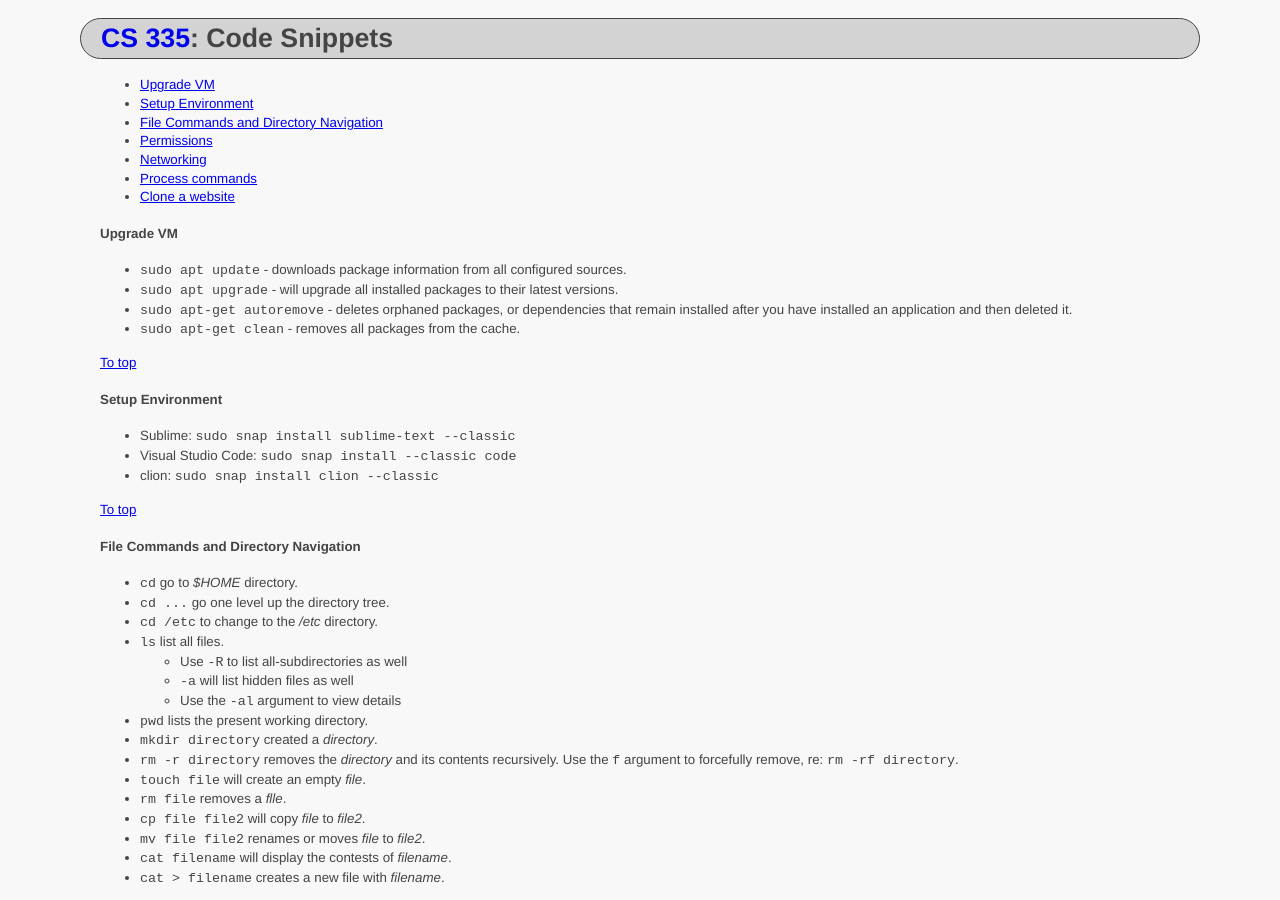
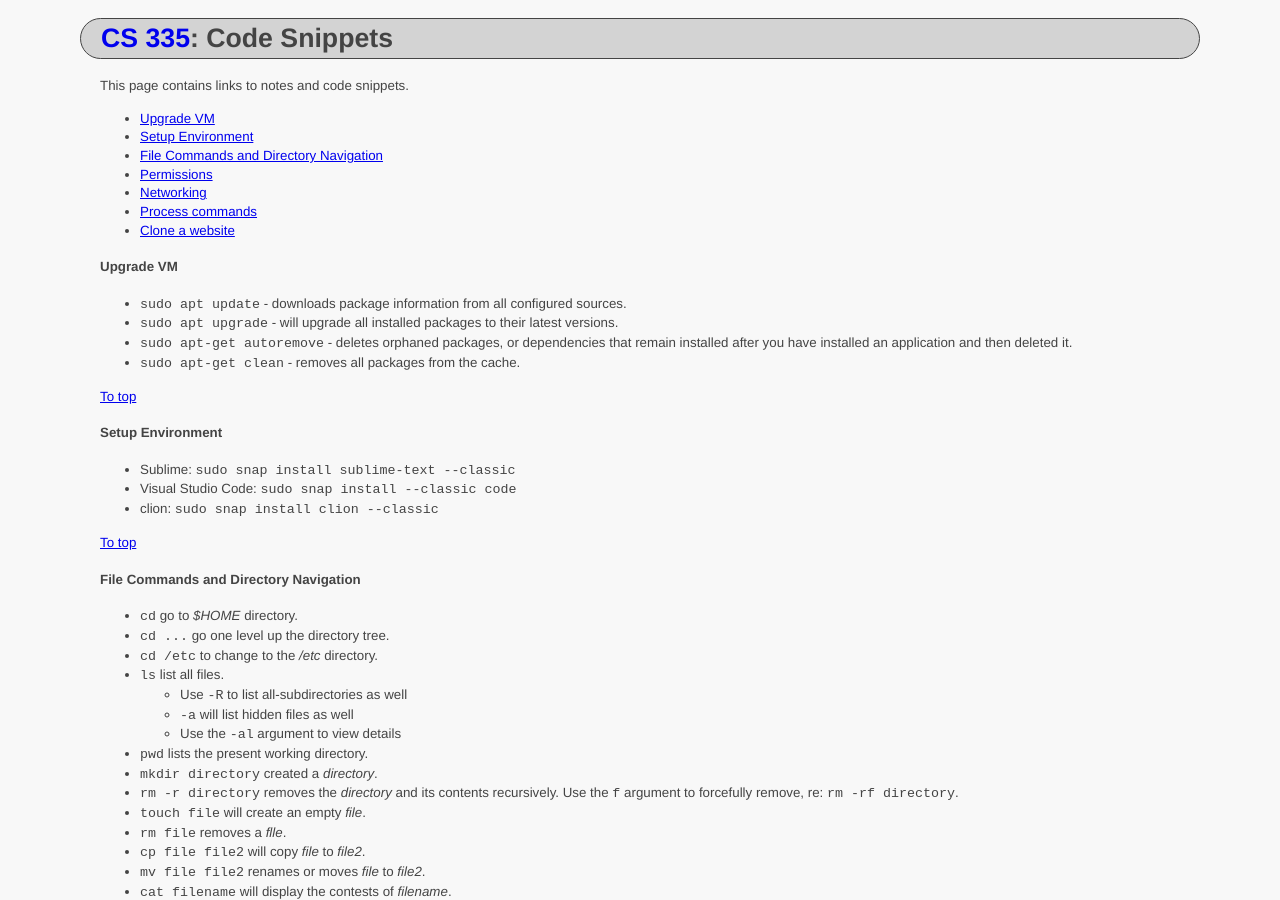
Before and after one commit to ycpcs/cs335-spring2024, a Jekyll site: the page built from notes/index.md, in a window 1280 px wide and 900 px high. Built offline with Jekyll 4.4.1, drawn with Linux system fonts in a browser that asks for light colours.

Commit message:
add notes

```diff
--- a/notes/index.md
+++ b/notes/index.md
@@ -3,6 +3,9 @@ layout: default
 course_number: CS335
 title: "Code Snippets"
 ---
+
+This page contains links to notes and code snippets.
+
 - [Upgrade VM](#upgrade-vm)
 - [Setup Environment](#setup-environment)
 - [File Commands and Directory Navigation](#file-commands-and-directory-navigation)
```
